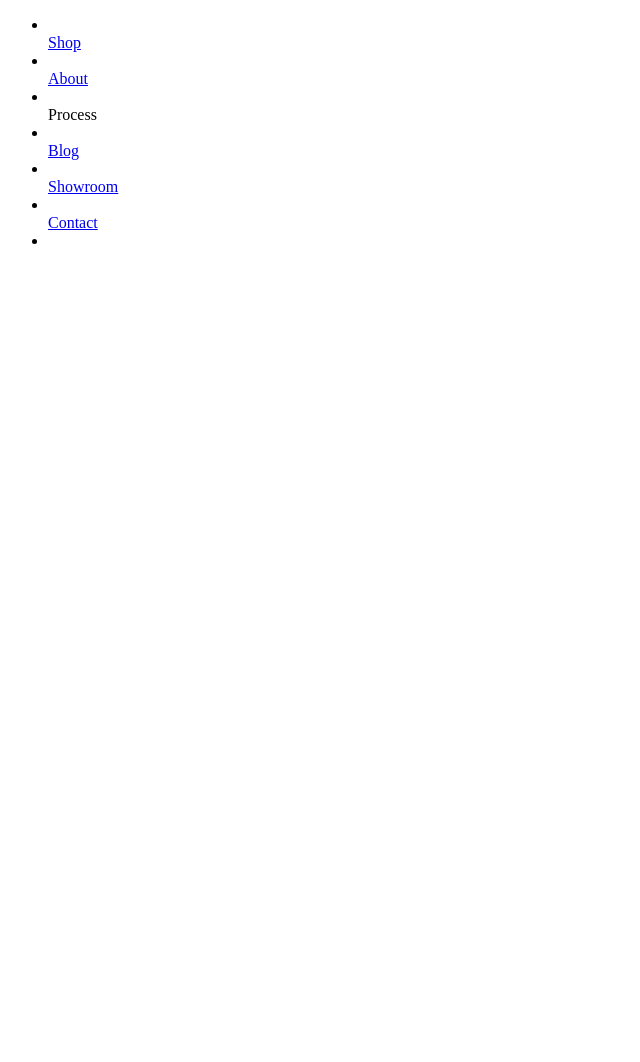
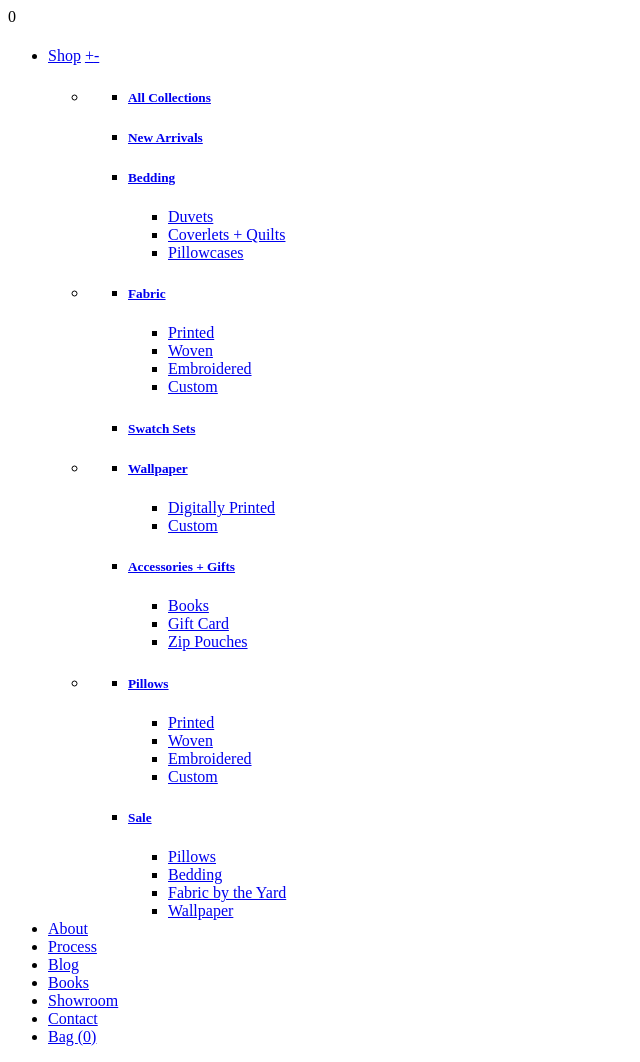
Before and after one commit to vmahaffey/html-navbar, a plain HTML site: page index.html in a window 1280 px wide. Shown: the whole page, without its empty margins (0-640 px from the left). Before the commit the page ends 800 px from the top, so only its background shows below. Drawn offline with Linux system fonts and the light colour scheme.

Commit message:
Update index.html

```diff
--- a/index.html
+++ b/index.html
@@ -7,38 +7,337 @@
   <body>
     <div class="nav--desktop">
           <div class="mobile-wrapper">
+  <div class="header-cart__wrapper hidden-lg">
+    <a href="/cart" class="CartToggle header-cart"><i class="icon icon-ra_bag"></i></a>
+    <span class="header-cart__bubble cartCount has-items cartCount-updater  hidden-count">0</span>
+  </div>
+  <div class="logo-wrapper ">
+
+      <h1 class="h4 header-logo" itemscope="" itemtype="http://schema.org/Organization">
+
+
+        <a href="/" itemprop="url"><i class="icon icon-ra_primary-logo"></i></a>
+
+
+      </h1>
+
+  </div>
+  <a href="" class="menuToggle header-hamburger"></a>
+</div>
+
 <div class="header-menu nav-wrapper">
+
   <ul class="main-menu accessibleNav">
-            <li class="grandparent kids-4"></li>
-               <a id="Shop" class="nav-link" href="#">Shop</a>
-               <a class="nav-carat" href="#"></a>
-	<div class="main-menu-dropdown"></div>
+
+
+
+
+
+
+
+
+
+
+
+
+  <li class="grandparent  kids-4">
+    <a href="#" class="nav-link" id="Shop">Shop</a>
+
+    <a href="#" class="nav-carat"><span class="plus">+</span><span class="minus">-</span></a>
+      <div class="main-menu-dropdown">
+        <ul class="main-menu-dropdown--list">
+
+
+
+
+
+
+
+
+<li aria-haspopup="true">
+    <ul class="collection-nav--child">
+
+      <li class="collection-nav--child-link"><h5><a href="/collections/all">All Collections</a></h5>
+
+
+
+
       </li>
-            <li class="child kids-0"></li>
-	<a id="About" class="nav-link" href="/pages/about-us">About</a>
+
+      <li class="collection-nav--child-link"><h5><a href="/collections/new-arrivals">New Arrivals</a></h5>
+
+
+
+
       </li>
-            <li class="child kids-0"></li>
-	<a id="Process" class="nav-link href="/pages/process">Process</a>
+
+      <li class="collection-nav--child-link"><h5><a href="/collections/bedding">Bedding</a></h5>
+
+
+
+      <ul class="collection-nav--grandchild">
+
+          <li class="collection-nav--grandchild-link"><a href="/collections/duvets">Duvets</a></li>
+
+          <li class="collection-nav--grandchild-link"><a href="/collections/quilts">Coverlets + Quilts</a></li>
+
+          <li class="collection-nav--grandchild-link"><a href="/collections/pillowcases">Pillowcases</a></li>
+
+      </ul>
+
+
       </li>
-            <li class="child kids-0"></li>
-	<a id="Blog" class="nav-link" href="/blogs/from-the-studio">Blog</a>
+
+    </ul>
 </li>
-            <li class="child kids-0"></li>
-	<a id="Books" class="nav-link" href="/pages/book>Books</a>
+
+
+
+
+
+
+
+<li aria-haspopup="true">
+    <ul class="collection-nav--child">
+
+      <li class="collection-nav--child-link"><h5><a href="/collections/fabric-by-the-yard">Fabric</a></h5>
+
+
+
+      <ul class="collection-nav--grandchild">
+
+          <li class="collection-nav--grandchild-link"><a href="/collections/fabric-by-the-yard/Printed">Printed</a></li>
+
+          <li class="collection-nav--grandchild-link"><a href="/collections/fabric-by-the-yard/Woven">Woven</a></li>
+
+          <li class="collection-nav--grandchild-link"><a href="/collections/embroidered-fabrics">Embroidered</a></li>
+
+          <li class="collection-nav--grandchild-link"><a href="/pages/custom-order-faq">Custom</a></li>
+
+      </ul>
+
+
       </li>
-            <li class="child kids-0"></li>
-	<a id="Showroom" class="nav-link" href="/pages/visit-us">Showroom</a>
+
+      <li class="collection-nav--child-link"><h5><a href="/collections/swatch-sets">Swatch Sets</a></h5>
+
+
+
+
       </li>
-            <li class="child kids-0"></li>
-	<a id="Contact" class="nav-link" href="/pages/contact">Contact</a>
+
+    </ul>
 </li>
-            <li class="cart-text-link"></li><!-- Have an opening tag to each list item -->
-	<a class="CartToggle" href="/cart"></a><!-- remember to use closing tags -->
+
+
+
+
+
+
+
+<li aria-haspopup="true">
+    <ul class="collection-nav--child">
+
+      <li class="collection-nav--child-link"><h5><a href="/collections/wallpapers">Wallpaper</a></h5>
+
+
+
+      <ul class="collection-nav--grandchild">
+
+          <li class="collection-nav--grandchild-link"><a href="/collections/wallpapers">Digitally Printed</a></li>
+
+          <li class="collection-nav--grandchild-link"><a href="/pages/custom-order-faq">Custom</a></li>
+
+      </ul>
+
+
+      </li>
+
+      <li class="collection-nav--child-link"><h5><a href="/collections/accessories-gift">Accessories + Gifts</a></h5>
+
+
+
+      <ul class="collection-nav--grandchild">
+
+          <li class="collection-nav--grandchild-link"><a href="/collections/books">Books</a></li>
+
+          <li class="collection-nav--grandchild-link"><a href="/products/gift-card">Gift Card</a></li>
+
+          <li class="collection-nav--grandchild-link"><a href="/collections/zip-pouches">Zip Pouches</a></li>
+
+      </ul>
+
+
+      </li>
+
+    </ul>
+</li>
+
+
+
+
+
+
+
+<li aria-haspopup="true">
+    <ul class="collection-nav--child">
+
+      <li class="collection-nav--child-link"><h5><a href="/collections/pillows">Pillows</a></h5>
+
+
+
+      <ul class="collection-nav--grandchild">
+
+          <li class="collection-nav--grandchild-link"><a href="/collections/pillows/Printed">Printed</a></li>
+
+          <li class="collection-nav--grandchild-link"><a href="/collections/pillows/Woven">Woven</a></li>
+
+          <li class="collection-nav--grandchild-link"><a href="/collections/embroidered-pillows/Hand-Embroidered">Embroidered</a></li>
+
+          <li class="collection-nav--grandchild-link"><a href="/products/custom-pillow">Custom</a></li>
+
+      </ul>
+
+
+      </li>
+
+      <li class="collection-nav--child-link"><h5><a href="/collections/sale/sale">Sale</a></h5>
+
+
+
+      <ul class="collection-nav--grandchild">
+
+          <li class="collection-nav--grandchild-link"><a href="/collections/pillows/sale">Pillows</a></li>
+
+          <li class="collection-nav--grandchild-link"><a href="/collections/bedding/sale">Bedding</a></li>
+
+          <li class="collection-nav--grandchild-link"><a href="/collections/fabric-by-the-yard/sale">Fabric by the Yard</a></li>
+
+          <li class="collection-nav--grandchild-link"><a href="/collections/screen-printed-wallpaper/sale">Wallpaper</a></li>
+
+      </ul>
+
+
+      </li>
+
+    </ul>
+</li>
+
+
+
+
+        </ul>
+      </div>
+
+  </li>
+
+
+
+
+
+
+
+
+
+
+
+
+  <li class="child  kids-0">
+    <a href="/pages/about-us" class="nav-link" id="About">About</a>
+
+  </li>
+
+
+
+
+
+
+
+
+
+
+
+
+  <li class="child  kids-0">
+    <a href="/pages/process" class="nav-link" id="Process">Process</a>
+
+  </li>
+
+
+
+
+
+
+
+
+
+
+
+
+  <li class="child  kids-0">
+    <a href="/blogs/from-the-studio" class="nav-link" id="Blog">Blog</a>
+
+  </li>
+
+
+
+
+
+
+
+
+
+
+
+
+  <li class="child  kids-0">
+    <a href="/pages/book" class="nav-link" id="Books">Books</a>
+
+  </li>
+
+
+
+
+
+
+
+
+
+
+
+
+  <li class="child  kids-0">
+    <a href="/pages/visit-us" class="nav-link" id="Showroom">Showroom</a>
+
+  </li>
+
+
+
+
+
+
+
+
+
+
+
+
+  <li class="child  kids-0">
+    <a href="/pages/contact" class="nav-link" id="Contact">Contact</a>
+
+  </li>
+
+
+    <li class="cart-text-link">
+      <a href="/cart" class="CartToggle">
+        Bag
+        <span class=" hidden-count " id="nav-cartCountDesktop">(0)</span>
+      </a>
     </li>
   </ul>
 </div>
+
         </div>
-
 
   </body>
 </html>
```
Lines whose indentation alone changed are shown as unchanged.
